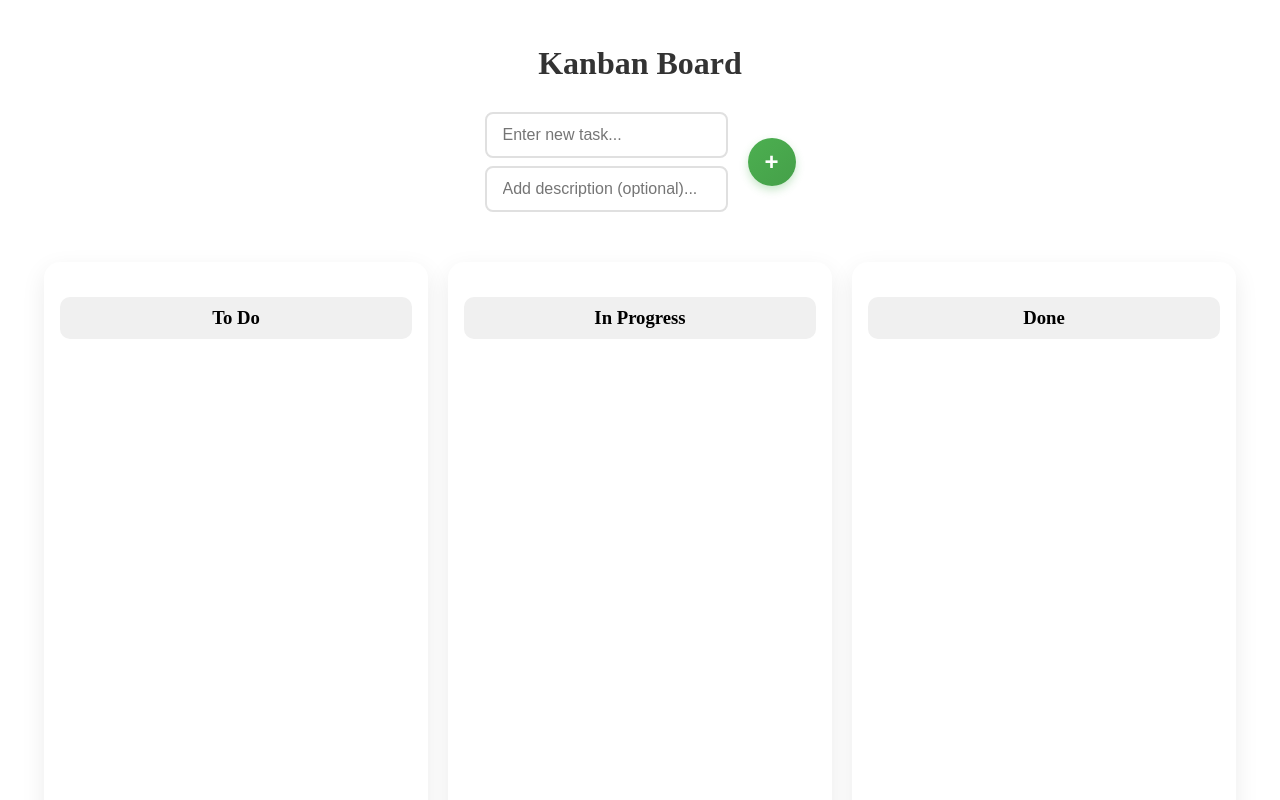
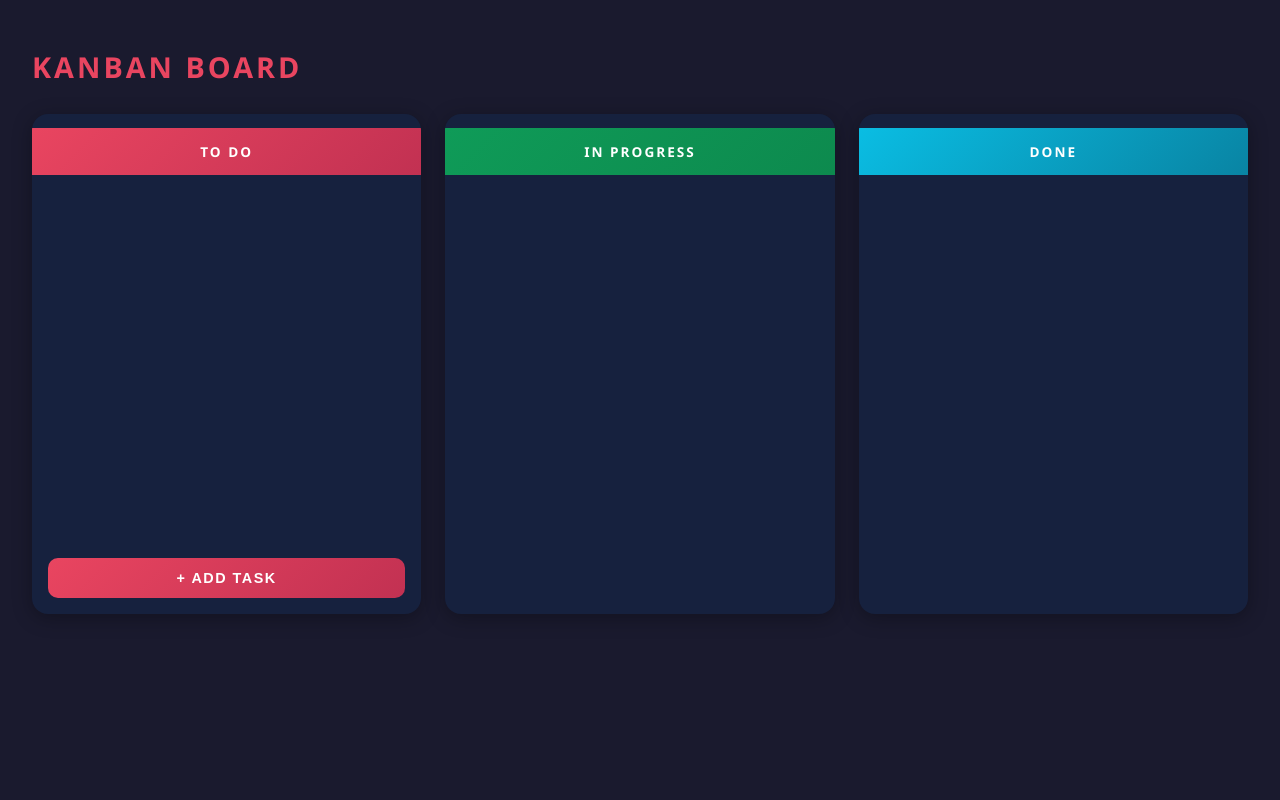
Before and after one commit to Shehin360/Agile-Task-Management-Platform, an Angular app: page / in a window 1280 px wide. Shown: the top 800 px of the page. Built offline with nearby package versions, Linux system fonts and the light colour scheme.

Commit message:
Major changes like UI is better and moved the Add Task button to bottom of To Do and also added a new pop up window to handle the input :)

```diff
--- a/src/app/kanban/kanban.css
+++ b/src/app/kanban/kanban.css
@@ -1,90 +1,90 @@
+/* ========== PAGE ========== */
 .page {
   min-height: 100vh;
   display: flex;
   flex-direction: column;
-  padding: 24px;
+  padding: 28px 32px;
   box-sizing: border-box;
+  background: #1a1a2e;
+  font-family: 'Segoe UI', Tahoma, Geneva, Verdana, sans-serif;
 }
 
+.title {
+  color: #e94560;
+  font-size: 1.8rem;
+  letter-spacing: 3px;
+  font-weight: 700;
+  margin-bottom: 28px;
+}
+
+/* ========== BOARD ========== */
 .board {
   display: flex;
-  gap: 20px;
+  gap: 24px;
   width: 100%;
-  padding: 20px;
-  box-sizing: border-box;
   align-items: flex-start;
-  justify-content: center;
 }
 
+/* ========== COLUMNS ========== */
 .column {
-  background: #ffffff;
-  padding: 16px;
+  flex: 1;
+  background: #16213e;
   border-radius: 16px;
-
+  padding: 0;
   display: flex;
   flex-direction: column;
-
-  flex: 1;
-  max-width: 400px;
-  min-height: 620px;
-
-  box-shadow: 0 8px 24px rgba(0, 0, 0, 0.08);
+  min-height: 500px;
+  box-shadow: 0 4px 20px rgba(0, 0, 0, 0.3);
+  overflow: hidden;
 }
 
+.column:hover {
+  box-shadow: 0 6px 28px rgba(0, 0, 0, 0.4);
+  transition: box-shadow 0.3s ease;
+}
 
 .column-header {
   text-align: center;
-  font-weight: 600;
-  padding: 10px;
-  border-radius: 10px;
-  margin-bottom: 16px;
-  background: #f0f0f0;
+  font-weight: 700;
+  font-size: 0.85rem;
+  letter-spacing: 2px;
+  padding: 14px;
+  color: white;
+  text-transform: uppercase;
 }
+
+.column:nth-child(1) .column-header { background: linear-gradient(135deg, #e94560, #c23152); }
+.column:nth-child(2) .column-header { background: linear-gradient(135deg, #0f9b58, #0d8a4e); }
+.column:nth-child(3) .column-header { background: linear-gradient(135deg, #0abde3, #0984a3); }
 
 .column-body {
   display: flex;
   flex-direction: column;
   gap: 12px;
+  padding: 16px;
+  flex: 1;
 }
 
-
-.column:hover {
-  background: #efefef;
-  transition: background 0.2s ease;
-}
-
-.column h3 {
-  text-align: center;
-}
-
+/* ========== TASKS ========== */
 .task {
-  background: white;
-  padding: 12px;
-  margin: 0;
-  border-radius: 8px;
-  box-shadow: 0 2px 4px rgba(0, 0, 0, 0.1);
-  transition: transform 0.2s ease, box-shadow 0.2s ease;
+  background: #f8f9fa;
+  padding: 14px 16px;
+  border-radius: 10px;
+  box-shadow: 0 2px 8px rgba(0, 0, 0, 0.08);
   display: flex;
   align-items: flex-start;
   justify-content: space-between;
   gap: 10px;
+  transition: transform 0.2s ease, box-shadow 0.2s ease;
+  border-left: 4px solid #e94560;
 }
 
+.column:nth-child(2) .task { border-left-color: #0f9b58; }
+.column:nth-child(3) .task { border-left-color: #0abde3; }
+
 .task:hover {
-  transform: translateY(-3px);
-  box-shadow: 0 6px 14px rgba(0, 0, 0, 0.15);
-}
-
-.task-actions {
-  display: flex;
-  gap: 6px;
-  flex-shrink: 0;
-}
-
-.task-title {
-  flex: 1;
-  cursor: pointer;
-  font-weight: 500;
+  transform: translateY(-2px);
+  box-shadow: 0 6px 16px rgba(0, 0, 0, 0.12);
 }
 
 .task-content {
@@ -95,11 +95,73 @@
   cursor: pointer;
 }
 
+.task-title {
+  font-size: 0.95rem;
+  font-weight: 600;
+  color: #1a1a2e;
+}
+
 .task-description {
-  font-size: 0.85rem;
-  color: #666;
+  font-size: 0.82rem;
+  color: #777;
+  font-style: italic;
   line-height: 1.4;
 }
+
+.task-actions {
+  display: flex;
+  gap: 6px;
+  flex-shrink: 0;
+  align-items: center;
+}
+
+/* ========== TASK BUTTONS ========== */
+.task-btn {
+  width: 30px;
+  height: 30px;
+  border: none;
+  border-radius: 8px;
+  cursor: pointer;
+  font-size: 14px;
+  display: flex;
+  align-items: center;
+  justify-content: center;
+  transition: all 0.2s ease;
+}
+
+.task-btn:active { transform: scale(0.9); }
+
+.edit-btn { background: #ffeaa7; color: #d68910; }
+.edit-btn:hover { background: #fdcb6e; transform: scale(1.1); }
+
+.save-btn {
+  background: #55efc4; color: #00856f;
+  width: auto; padding: 6px 14px; font-size: 0.85rem; font-weight: 600;
+}
+.save-btn:hover { background: #00b894; color: white; }
+
+.cancel-btn {
+  background: #dfe6e9; color: #636e72;
+  width: auto; padding: 6px 14px; font-size: 0.85rem; font-weight: 600;
+}
+.cancel-btn:hover { background: #b2bec3; color: white; }
+
+.delete-btn { background: #fab1a0; color: #d63031; }
+.delete-btn:hover { background: #e17055; color: white; transform: scale(1.1); }
+
+/* ========== EDIT FORM ========== */
+.edit-input {
+  width: 100%;
+  padding: 10px 12px;
+  border: 2px solid #dfe6e9;
+  border-radius: 8px;
+  font-size: 0.9rem;
+  outline: none;
+  box-sizing: border-box;
+  margin-bottom: 8px;
+  transition: border-color 0.2s ease;
+}
+.edit-input:focus { border-color: #e94560; }
 
 .description-textarea {
   min-height: 60px;
@@ -107,155 +169,166 @@
   font-family: inherit;
 }
 
-.edit-input {
-  width: 100%;
-  padding: 8px 12px;
-  border: 2px solid #e0e0e0;
-  border-radius: 6px;
-  font-size: 0.95rem;
-  outline: none;
-  box-sizing: border-box;
+/* ========== + NEW TASK BUTTON ========== */
+.column-add-btn {
+  margin: 12px 16px 16px;
+  padding: 12px;
+  border: none;
+  border-radius: 10px;
+  background: linear-gradient(135deg, #e94560, #c23152);
+  color: white;
+  font-size: 0.9rem;
+  font-weight: 700;
+  letter-spacing: 1.5px;
+  cursor: pointer;
+  transition: all 0.3s ease;
+  text-transform: uppercase;
 }
 
-.edit-input:focus {
-  border-color: #4caf50;
+.column-add-btn:hover {
+  background: linear-gradient(135deg, #ff6b81, #e94560);
+  transform: translateY(-2px);
+  box-shadow: 0 4px 12px rgba(233, 69, 96, 0.4);
 }
 
-.task-btn {
-  border: none;
-  border-radius: 6px;
-  padding: 6px 12px;
-  cursor: pointer;
-  font-size: 0.9rem;
-  font-weight: bold;
-  transition: background 0.2s ease, transform 0.1s ease;
-  min-width: 32px;
+.column-add-btn:active { transform: translateY(0); }
+
+/* ========== MODAL POPUP ========== */
+.modal-backdrop {
+  position: fixed;
+  top: 0; left: 0;
+  width: 100%; height: 100%;
+  background: rgba(0, 0, 0, 0.6);
+  backdrop-filter: blur(4px);
+  display: flex;
+  align-items: center;
+  justify-content: center;
+  z-index: 1000;
+  animation: fadeIn 0.2s ease;
 }
 
-.task-btn:active {
-  transform: scale(0.95);
+.modal {
+  background: #16213e;
+  border-radius: 16px;
+  width: 420px;
+  max-width: 90vw;
+  box-shadow: 0 20px 60px rgba(0, 0, 0, 0.5);
+  animation: slideUp 0.3s ease;
+  overflow: hidden;
 }
 
-.edit-btn {
-  background: #e0e0e0;
-  color: #555;
+.modal-header {
+  display: flex;
+  justify-content: space-between;
+  align-items: center;
+  padding: 20px 24px;
+  background: linear-gradient(135deg, #e94560, #c23152);
 }
 
-.edit-btn:hover {
-  background: #d0d0d0;
+.modal-header h2 {
+  margin: 0;
+  font-size: 1.2rem;
+  color: white;
+  letter-spacing: 1px;
 }
 
-.save-btn {
-  background: #4caf50;
+.modal-close {
+  background: rgba(255, 255, 255, 0.2);
+  border: none;
   color: white;
-}
-
-.save-btn:hover {
-  background: #43a047;
-}
-
-.cancel-btn {
-  background: #9e9e9e;
-  color: white;
-}
-
-.cancel-btn:hover {
-  background: #757575;
-}
-
-.delete-btn {
-  background: #f44336;
-  color: white;
-}
-
-.delete-btn:hover {
-  background: #d32f2f;
-}
-.title {
-  text-align: center;
-  margin-bottom: 30px;
-  font-size: 2rem;
-  color: #333;
-  flex-shrink: 0;
-}
-
-.add-task {
-  display: flex;
-  gap: 20px;
-  max-width: 500px;
-  margin: 0 auto 30px;
-  align-items: center;
-}
-
-.add-task-inputs {
-  flex: 1;
-  display: flex;
-  flex-direction: column;
-  gap: 8px;
-}
-
-.description-input {
-  font-size: 0.9rem;
-  padding: 10px 16px;
-}
-
-.task-input {
-  flex: 1;
-  padding: 12px 16px;
-  border: 2px solid #e0e0e0;
+  width: 32px; height: 32px;
   border-radius: 8px;
-  font-size: 1rem;
-  transition: border-color 0.2s ease;
-  outline: none;
-}
-
-.task-input:focus {
-  border-color: #4caf50;
-}
-
-.add-btn {
-  width: 48px;
-  height: 48px;
-  border: none;
-  border-radius: 50%;
-  background: linear-gradient(135deg, #4caf50, #45a049);
-  color: white;
+  font-size: 16px;
   cursor: pointer;
   display: flex;
   align-items: center;
   justify-content: center;
-  transition: transform 0.2s ease, box-shadow 0.2s ease;
-  box-shadow: 0 4px 8px rgba(76, 175, 80, 0.3);
+  transition: background 0.2s ease;
+}
+.modal-close:hover { background: rgba(255, 255, 255, 0.3); }
+
+.modal-body {
+  padding: 24px;
+  display: flex;
+  flex-direction: column;
+  gap: 6px;
 }
 
-.add-btn:hover {
-  transform: scale(1.05);
-  box-shadow: 0 6px 12px rgba(76, 175, 80, 0.4);
+.modal-label {
+  font-size: 0.85rem;
+  font-weight: 600;
+  color: #a8b2d1;
+  text-transform: uppercase;
+  letter-spacing: 1px;
+  margin-top: 8px;
 }
 
-.add-btn:active {
-  transform: scale(0.95);
+.modal-input {
+  width: 100%;
+  padding: 12px 14px;
+  border: 2px solid #233554;
+  border-radius: 10px;
+  font-size: 1rem;
+  outline: none;
+  box-sizing: border-box;
+  background: #0f3460;
+  color: white;
+  transition: border-color 0.2s ease;
+}
+.modal-input:focus { border-color: #e94560; }
+
+.modal-textarea {
+  width: 100%;
+  padding: 12px 14px;
+  border: 2px solid #233554;
+  border-radius: 10px;
+  font-size: 0.95rem;
+  outline: none;
+  box-sizing: border-box;
+  background: #0f3460;
+  color: white;
+  min-height: 80px;
+  resize: vertical;
+  font-family: inherit;
+  transition: border-color 0.2s ease;
+}
+.modal-textarea:focus { border-color: #e94560; }
+
+.modal-actions {
+  display: flex;
+  gap: 12px;
+  justify-content: flex-end;
+  padding: 0 24px 24px;
 }
 
-.plus-icon {
-  font-size: 24px;
-  font-weight: bold;
-  line-height: 1;
+.modal-btn {
+  padding: 10px 24px;
+  border: none;
+  border-radius: 10px;
+  font-size: 0.9rem;
+  font-weight: 600;
+  cursor: pointer;
+  transition: all 0.2s ease;
+  letter-spacing: 0.5px;
 }
 
-.add-btn.pulse {
-  animation: greenPulse 0.6s ease-out;
+.modal-btn.cancel { background: #233554; color: #a8b2d1; }
+.modal-btn.cancel:hover { background: #2d4a7a; color: white; }
+
+.modal-btn.add { background: linear-gradient(135deg, #e94560, #c23152); color: white; }
+.modal-btn.add:hover {
+  background: linear-gradient(135deg, #ff6b81, #e94560);
+  transform: translateY(-1px);
+  box-shadow: 0 4px 12px rgba(233, 69, 96, 0.4);
 }
 
-@keyframes greenPulse {
-  0% {
-    box-shadow: 0 4px 8px rgba(76, 175, 80, 0.3);
-  }
-  50% {
-    box-shadow: 0 0 0 15px rgba(76, 175, 80, 0), 0 0 0 30px rgba(76, 175, 80, 0);
-    background: linear-gradient(135deg, #66bb6a, #4caf50);
-  }
-  100% {
-    box-shadow: 0 4px 8px rgba(76, 175, 80, 0.3);
-  }
+/* ========== ANIMATIONS ========== */
+@keyframes fadeIn {
+  from { opacity: 0; }
+  to { opacity: 1; }
 }
+
+@keyframes slideUp {
+  from { opacity: 0; transform: translateY(30px); }
+  to { opacity: 1; transform: translateY(0); }
+}
--- a/src/app/kanban/kanban.html
+++ b/src/app/kanban/kanban.html
@@ -1,30 +1,5 @@
 <div class="page">
-  <h1 class="title">Kanban Board</h1>
-
-  <div class="add-task">
-    <div class="add-task-inputs">
-      <input
-        type="text"
-        class="task-input"
-        placeholder="Enter new task..."
-        [value]="newTaskTitle()"
-        (input)="newTaskTitle.set($any($event.target).value)"
-        (keyup.enter)="addTask()"
-      />
-      <input
-        type="text"
-        class="task-input description-input"
-        placeholder="Add description (optional)..."
-        [value]="newTaskDescription()"
-        (input)="newTaskDescription.set($any($event.target).value)"
-        (keyup.enter)="addTask()"
-      />
-    </div>
-
-    <button class="add-btn" (click)="addTask()" [class.pulse]="showPulse()">
-      <span class="plus-icon">+</span>
-    </button>
-  </div>
+  <h1 class="title">KANBAN BOARD</h1>
 
   <div class="board">
     <div class="column">
@@ -70,6 +45,9 @@
         </div>
         }
       </div>
+
+      <!-- Newly added task button -->
+      <button class="column-add-btn" (click)="showAddTaskModal.set(true)">+ Add Task</button>
     </div>
 
     <div class="column">
@@ -106,4 +84,41 @@
       </div>
     </div>
   </div>
+  @if (showAddTaskModal()) {
+  <div class="modal-backdrop" (click)="showAddTaskModal.set(false)">
+    <div class="modal" (click)="$event.stopPropagation()">
+      <div class="modal-header">
+        <h2>Add New Task</h2>
+        <button class="modal-close" (click)="showAddTaskModal.set(false)">✕</button>
       </div>
+
+      <div class="modal-body">
+        <label class="modal-label">Title</label>
+        <input
+          class="modal-input"
+          type="text"
+          placeholder="Enter task title..."
+          [value]="newTaskTitle()"
+          (input)="newTaskTitle.set($any($event.target).value)"
+          (keyup.enter)="addTask(); showAddTaskModal.set(false)"
+        />
+
+        <label class="modal-label">Description</label>
+        <textarea
+          class="modal-textarea"
+          placeholder="Enter description (optional)..."
+          [value]="newTaskDescription()"
+          (input)="newTaskDescription.set($any($event.target).value)"
+        ></textarea>
+      </div>
+
+      <div class="modal-actions">
+        <button class="modal-btn cancel" (click)="showAddTaskModal.set(false)">Cancel</button>
+        <button class="modal-btn add" (click)="addTask(); showAddTaskModal.set(false)">
+          Add Task
+        </button>
+      </div>
+    </div>
+  </div>
+  }
+</div>
--- a/src/app/kanban/kanban.ts
+++ b/src/app/kanban/kanban.ts
@@ -35,6 +35,9 @@ export class Kanban {
   private isBrowser = isPlatformBrowser(this.platformId);
 
   tasks = signal<Task[]>(this.loadTasks());
+
+  //popup signal
+  showAddTaskModal = signal(false);
 
   // tasks = signal([
   //   {id:1, title: 'Design UI', status: 'todo'},
```
Also changed, not shown: 2 other files (tests, documents, lock files or other folders). Lines whose indentation alone changed are shown as unchanged.
